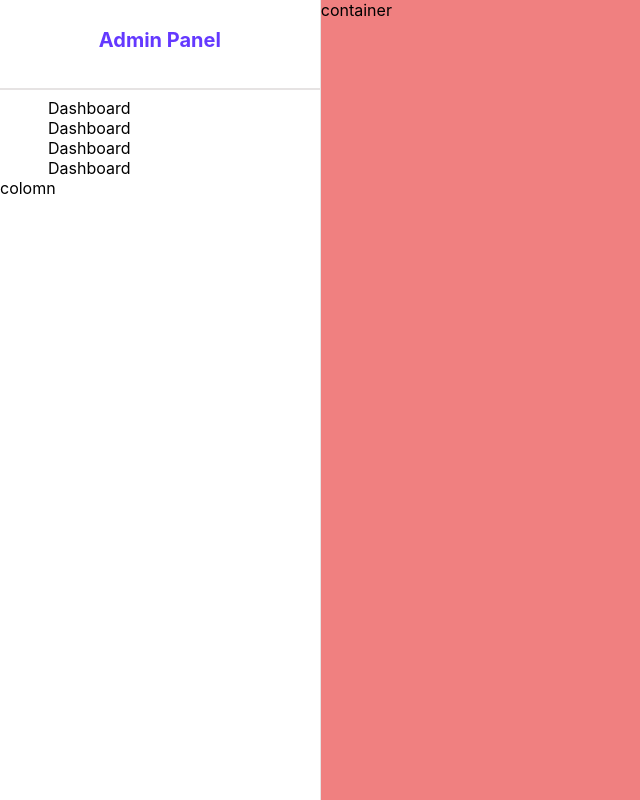
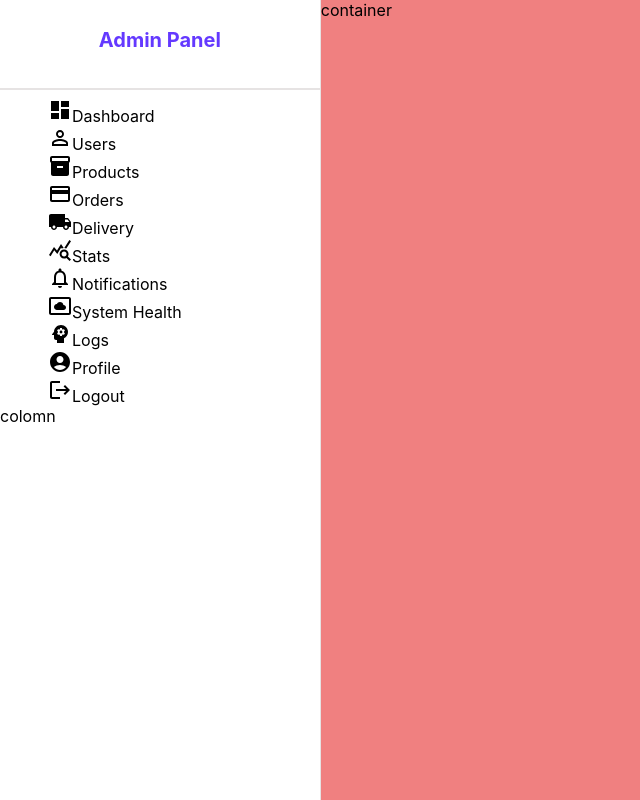
Before and after one commit to KristinaChausheva/react-admin-panel, a React (Create React App) app: page / in a window 1280 px wide. Shown: the whole page, without its empty margins (0-640 px from the left). Built offline with nearby package versions, Linux system fonts and the light colour scheme.

Commit message:
adding icons

```diff
--- a/src/components/sidebar/Sidebar.jsx
+++ b/src/components/sidebar/Sidebar.jsx
@@ -1,4 +1,15 @@
 import "./sidebar.scss"
+import DashboardIcon from "@mui/icons-material/Dashboard"
+import PersonOutlineOutlinedIcon from "@mui/icons-material/PersonOutlineOutlined"
+import PaymentIcon from "@mui/icons-material/Payment"
+import LocalShippingIcon from "@mui/icons-material/LocalShipping"
+import QueryStatsIcon from "@mui/icons-material/QueryStats"
+import NotificationsNoneIcon from "@mui/icons-material/NotificationsNone"
+import SettingsSystemDaydreamIcon from "@mui/icons-material/SettingsSystemDaydream"
+import PsychologyIcon from "@mui/icons-material/Psychology"
+import AccountCircleIcon from "@mui/icons-material/AccountCircle"
+import LogoutIcon from "@mui/icons-material/Logout"
+import InventoryIcon from "@mui/icons-material/Inventory"
 
 function Sidebar() {
   return (
@@ -10,16 +21,48 @@ function Sidebar() {
       <div className="center">
         <ul>
           <li>
+            <DashboardIcon />
             <span>Dashboard</span>
           </li>
           <li>
-            <span>Dashboard</span>
+            <PersonOutlineOutlinedIcon />
+            <span>Users</span>
           </li>
           <li>
-            <span>Dashboard</span>
+            <InventoryIcon />
+            <span>Products</span>
           </li>
           <li>
-            <span>Dashboard</span>
+            <PaymentIcon />
+            <span>Orders</span>
+          </li>
+          <li>
+            <LocalShippingIcon />
+            <span>Delivery</span>
+          </li>
+          <li>
+            <QueryStatsIcon />
+            <span>Stats</span>
+          </li>
+          <li>
+            <NotificationsNoneIcon />
+            <span>Notifications</span>
+          </li>
+          <li>
+            <SettingsSystemDaydreamIcon />
+            <span>System Health</span>
+          </li>
+          <li>
+            <PsychologyIcon />
+            <span>Logs</span>
+          </li>
+          <li>
+            <AccountCircleIcon />
+            <span>Profile</span>
+          </li>
+          <li>
+            <LogoutIcon />
+            <span>Logout</span>
           </li>
         </ul>
       </div>
```
